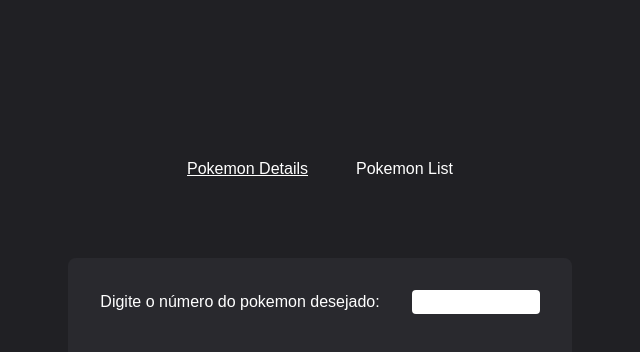
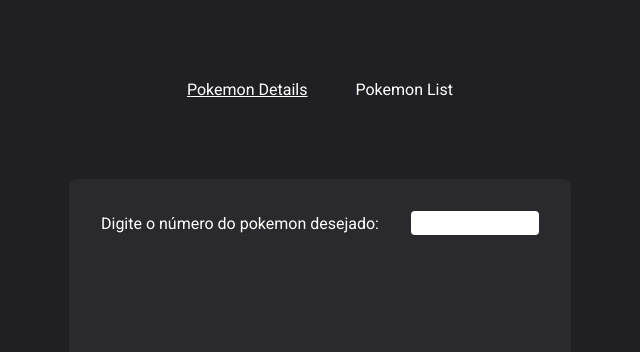
Before and after one commit to antoniomarcelo12/pokemon-repo-ES, a React (Vite) app: page / in a window 1280 px wide. Shown: the top 352 px of the page, without its empty margins (320-960 px from the left). Built offline with nearby package versions, Linux system fonts and the light colour scheme.

Commit message:
refactor: minor refactors

```diff
--- a/src/App.module.css
+++ /dev/null
@@ -1,4 +0,0 @@
-/* .wrapper {
-    width: 1120px;
-    background-color: aqua;
-} */
--- a/src/App.tsx
+++ b/src/App.tsx
@@ -1,16 +1,13 @@
 import { BrowserRouter } from 'react-router-dom'
 import { Router } from './Router'
-import styles from './App.module.css'
 
-function App() {
+export default function App() {
 
   return (
-    <div className={styles.wrapper}>
+    <div>
       <BrowserRouter>
         <Router />
       </BrowserRouter>
     </div>
   )
 }
-
-export default App
--- a/src/Layouts/DefaultLayout.tsx
+++ b/src/Layouts/DefaultLayout.tsx
@@ -1,6 +1,5 @@
 import { Outlet } from "react-router-dom";
 import { Nav } from "../components/Nav";
-
 import styles from './styles.module.css'
 
 export function DefaultLayout() {
--- a/src/Layouts/styles.module.css
+++ b/src/Layouts/styles.module.css
@@ -1,8 +1,5 @@
 .layoutContainer {
     display: flex;
     flex-direction: column;
-    justify-content: center;
     align-items: center;
-
-    margin-top: 5rem;
 }
--- a/src/components/PokemonDetails/index.tsx
+++ b/src/components/PokemonDetails/index.tsx
@@ -33,7 +33,6 @@
         setReloadComponent(!reloadComponent)
     }
 
-
     useEffect(() => {
         const getPokemon = async () => {
             axios.get(`https://pokeapi.co/api/v2/pokemon/${debouncedSearch}`)
@@ -54,8 +53,6 @@
     useEffect(() => {
         if(pokemonNumber.length > 0) {
             setIsLoading(true)
-            setPokemonData(null)
-        }else {
             setPokemonData(null)
         }
     }, [pokemonNumber])
--- a/src/components/PokemonDetails/styles.module.css
+++ b/src/components/PokemonDetails/styles.module.css
@@ -9,6 +9,7 @@
     background-color: var(--gray-700);
     padding: 2rem;
     border-radius: 8px;
+    margin: 0 1.5rem;
 }
 
 .pokemonDetailsContent {
@@ -27,19 +28,3 @@
     align-items: center;
     gap: 2rem;
 }
-
-.PokemonDetailsForm input {
-    height: 1.5rem;
-    width: 8rem;
-}
-
-.PokemonDetailsForm input::-webkit-outer-spin-button,
-.PokemonDetailsForm input::-webkit-inner-spin-button {
-  -webkit-appearance: none;
-  margin: 0;
-}
-
-.PokemonDetailsForm input[type=number] {
-    appearance: none;
-    -moz-appearance: textfield;
-  }
--- a/src/components/PokemonList/index.tsx
+++ b/src/components/PokemonList/index.tsx
@@ -11,7 +11,6 @@
     let offset = -10
 
     const [isLoading, setIsLoading] = useState(false)
-
     const [allPokemons, setAllPokemons] = useState<string[]>([])
 
     const getPokemon = async () => {
@@ -25,8 +24,8 @@
                 setIsLoading(false)
 
             },
-            () => {
-                console.log("ERRO")
+            (err) => {
+                console.log("Erro ao buscar pokémons: ", err)
                 setIsLoading(false)
             })
 
@@ -42,7 +41,6 @@
     useEffect(() => {
         getPokemon()
         window.addEventListener('scroll', handleScroll)
-
     }, []);
 
 
--- a/src/components/PokemonList/styles.module.css
+++ b/src/components/PokemonList/styles.module.css
@@ -1,7 +1,3 @@
-.pokemonListContainer {
-    height: 100vh;
-}
-
 .pokemonListContainer h1 {
     font-size: 1.5rem;
     padding: 3rem;
@@ -12,22 +8,19 @@
     display: flex;
     flex-direction: column;
     justify-content: center;
+    gap: 2rem;
 
-    gap: 2rem;
     margin-bottom: 5rem;
 }
 
 .pokemonListContainer ul li {
-    height: 10rem;
-    width: 13rem;
-
-    background-color: var(--gray-700);
-
-    list-style: none;
-
-    border-radius: 8px;
-
     display: flex;
     justify-content: center;
     align-items: center;
+
+    height: 10rem;
+    width: 13rem;
+    border-radius: 8px;
+
+    background-color: var(--gray-700);
 }
--- a/src/global.css
+++ b/src/global.css
@@ -1,6 +1,6 @@
 :root {
+    --gray-300: #c4c4cc;
     --gray-700: #29292e;
-    --gray-300: #c4c4cc;
     --gray-800: #202024;
 }
 
@@ -11,7 +11,7 @@
 }
 
 body, input, textarea, button {
-    font-family: sans-serif;
+    font-family: 'Roboto', sans-serif;
     font-weight: 400;
     font-size: 1rem;
 }
@@ -20,17 +20,23 @@
     background: var(--gray-800);
     color: var(--gray-300);
     -webkit-font-smoothing: antialiased;
-
-    height: 100vh;
-
-    /* display: flex;
-    align-items: center;
-    justify-content: center; */
 }
 
 input {
-    outline: none;
-    box-shadow: none;
     border: none;
     border-radius: 4px;
+    height: 1.5rem;
+    width: 8rem;
+    outline: none;
 }
+
+input::-webkit-outer-spin-button,
+input::-webkit-inner-spin-button {
+  -webkit-appearance: none;
+  margin: 0;
+}
+
+input[type=number] {
+    appearance: none;
+    -moz-appearance: textfield;
+  }
```
